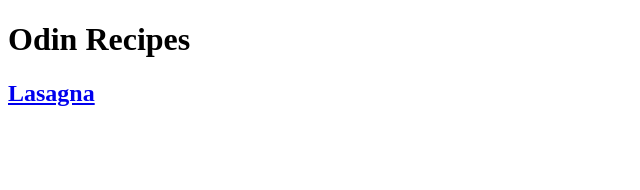
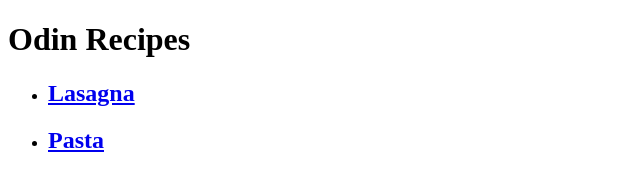
Before and after one commit to sinasystem/odin-recipes, a plain HTML site: page index.html in a window 1280 px wide. Shown: the whole page, without its empty margins (0-640 px from the left). Drawn offline with Linux system fonts and the light colour scheme.

Commit message:
Add pasta link to homepage

```diff
--- a/index.html
+++ b/index.html
@@ -6,6 +6,9 @@
   </head>
   <body>
     <h1>Odin Recipes</h1>
-    <h2><a href="./recipes/lasagna.html">Lasagna</a></h2>
+    <ul>
+    <li><h2><a href="./recipes/lasagna.html">Lasagna</a></h2></li>
+    <li><h2><a href="./recipes/pasta.html">Pasta</a></h2></li>
+  </ul>
   </body>
 </html>
```
